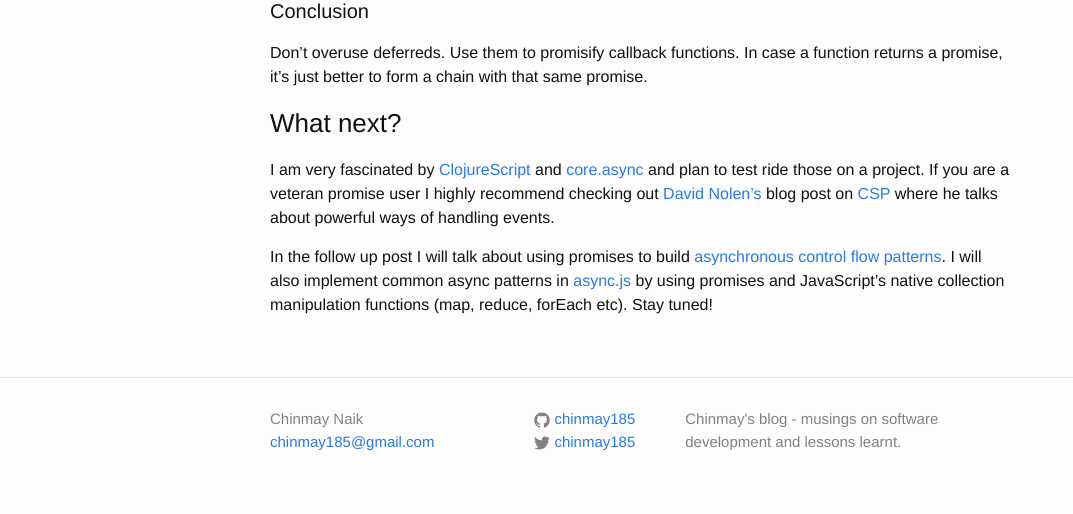
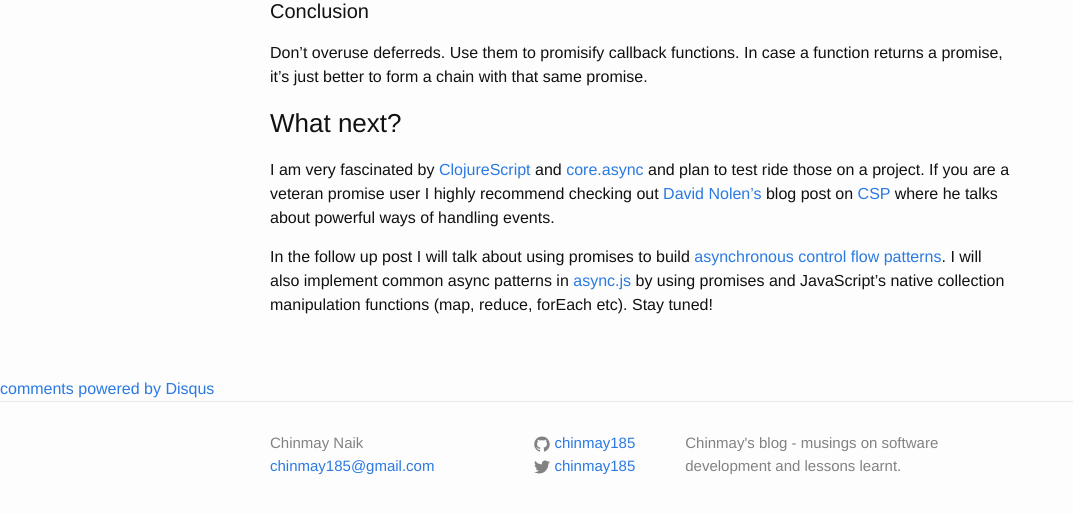
Before and after one commit to chinmay185/chinmay185.github.io, a Jekyll site: the page built from _posts/2015-04-10-javascript-promises-gotchas-antipatterns.md, in a window 1280 px wide and 900 px high, scrolled down 2701 px, cut to the strip 363-877 px from the top of the window. Shown: the whole strip, without its empty margins (0-1073 px from the left). Built offline with Jekyll 4.4.1, drawn with Linux system fonts in a browser that asks for light colours; comment, search, counter and statistics services are not loaded; part of the change alters nothing that is shown.

Commit message:
add disqus comments

```diff
--- a/_config.yml
+++ b/_config.yml
@@ -1,4 +1,3 @@
-# Site settings
 title: Chinmay Naik
 email: chinmay185@gmail.com
 description: > # this means to ignore newlines until "baseurl:"
@@ -7,8 +6,4 @@ baseurl: "" # the subpath of your site, e.g. /blog/
 url: "http://chinmaynaik.in" # the base hostname & protocol for your site
 twitter_username: chinmay185
 github_username:  chinmay185
-
-gems: [jekyll_github_sample]
-
-# Build settings
 markdown: kramdown
--- /dev/null
+++ b/_includes/comments.html
@@ -0,0 +1,17 @@
+{% if page.comments %}
+  <!-- Add Disqus comments. -->
+  <div id="disqus_thread"></div>
+  <script type="text/javascript">
+      /* * * CONFIGURATION VARIABLES: EDIT BEFORE PASTING INTO YOUR WEBPAGE * * */
+      var disqus_shortname = 'chinmay185'; // required: replace example with your forum shortname
+      var disqus_identifier = "{{ site.disqusid }}{{ page.url | replace:'index.html','' }}";
+      /* * * DON'T EDIT BELOW THIS LINE * * */
+      (function() {
+          var dsq = document.createElement('script'); dsq.type = 'text/javascript'; dsq.async = true;
+          dsq.src = '//' + disqus_shortname + '.disqus.com/embed.js';
+          (document.getElementsByTagName('head')[0] || document.getElementsByTagName('body')[0]).appendChild(dsq);
+      })();
+  </script>
+  <noscript>Please enable JavaScript to view the <a href="http://disqus.com/?ref_noscript">comments powered by Disqus.</a></noscript>
+  <a href="http://disqus.com" class="dsq-brlink">comments powered by <span class="logo-disqus">Disqus</span></a>
+{% endif %}
--- a/_layouts/default.html
+++ b/_layouts/default.html
@@ -13,6 +13,8 @@
     </div>
 </div>
 
+{% include comments.html %}
+
 {% include footer.html %}
 
 </body>
--- a/_posts/2015-04-10-javascript-promises-gotchas-antipatterns.md
+++ b/_posts/2015-04-10-javascript-promises-gotchas-antipatterns.md
@@ -2,6 +2,7 @@
 layout: post
 title:  "Promises - Gotchas and Anti Patterns"
 date:   2015-04-10 11:06:38
+comments: true
 ---
 
 ### tl;dr
```
